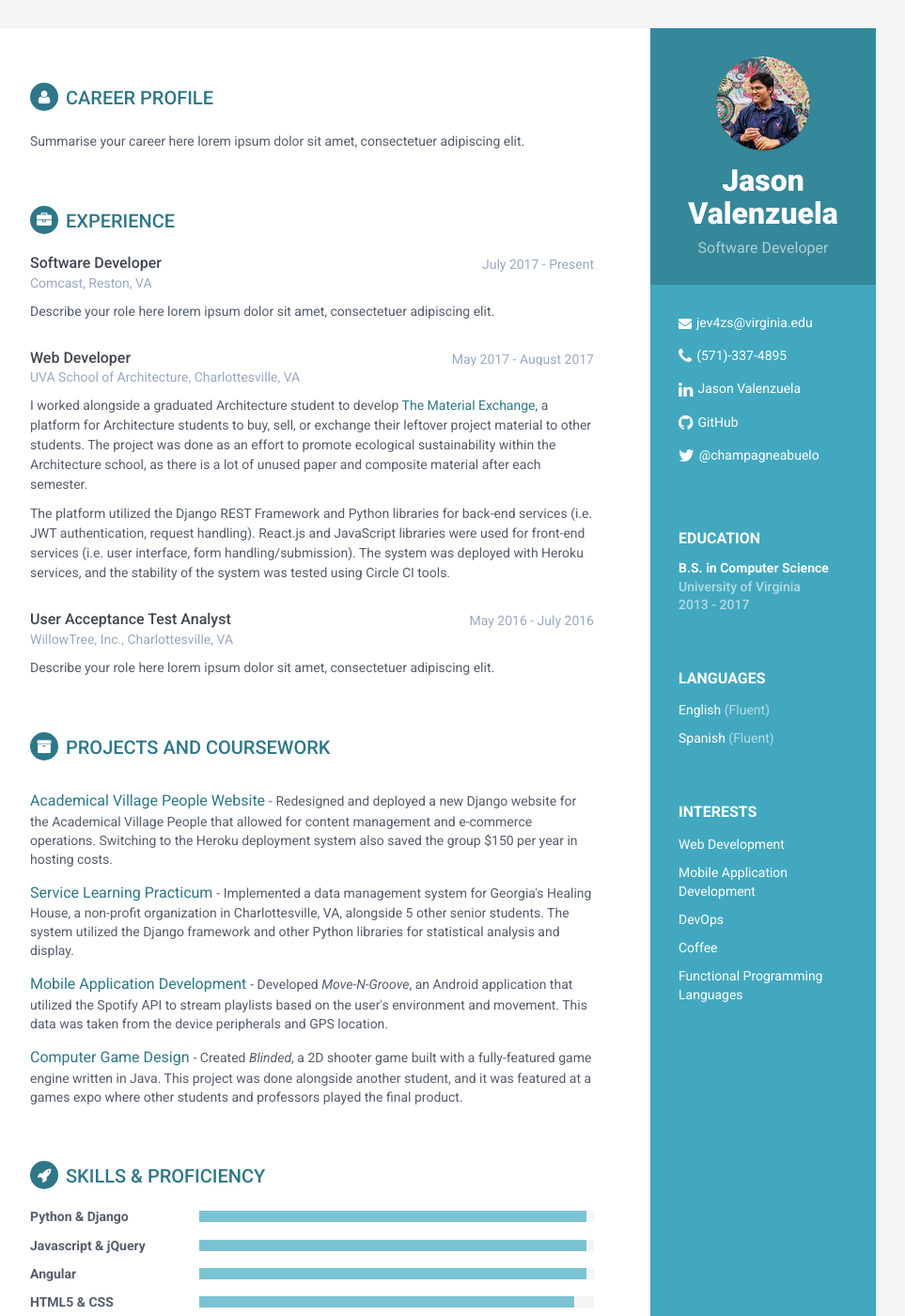
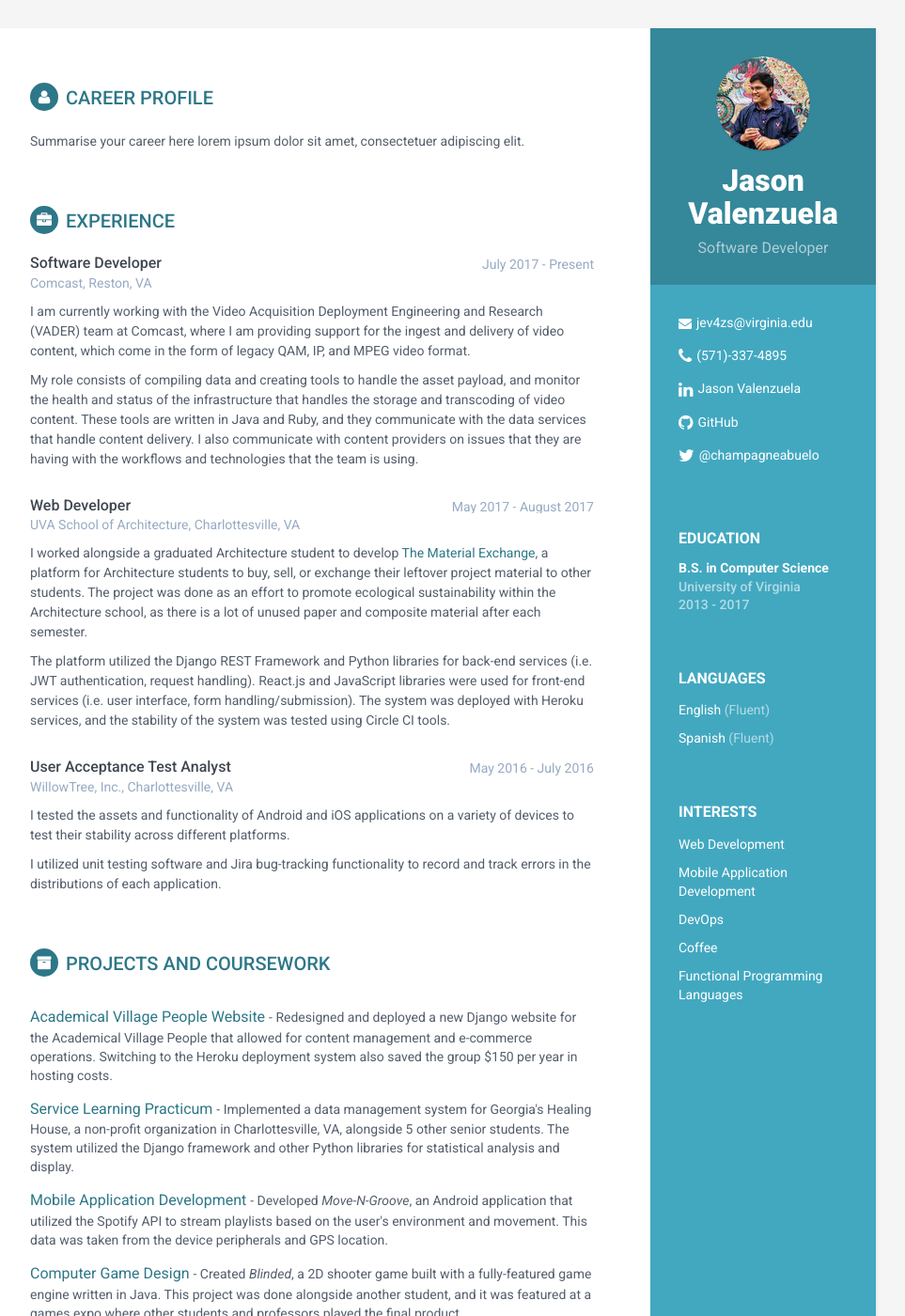
Before and after one commit to champagneabuelo/champagneabuelo.github.io, a Jekyll site: the page built from index.html, in a window 1280 px wide and 1400 px high. Shown: the whole window at 94% size, without its empty margins (188-1151 px from the left). Built offline with Jekyll 4.4.1, drawn with Linux system fonts in a browser that asks for light colours.

Commit message:
Update experience.html

```diff
--- a/_includes/experience.html
+++ b/_includes/experience.html
@@ -4,23 +4,46 @@
                 <div class="item">
                     <div class="meta">
                         <div class="upper-row">
-                            <h3 class="job-title">Software Developer</h3>
-                            <div class="time">July 2017 - Present</div>
+                            <h3 class="job-title">
+                              Software Developer
+                            </h3>
+                            <div class="time">
+                              July 2017 - Present
+                            </div>
                         </div><!--//upper-row-->
-                        <div class="company">Comcast, Reston, VA</div>
+                        <div class="company">
+                          Comcast, Reston, VA
+                        </div>
                     </div><!--//meta-->
                     <div class="details">
-                        <p>Describe your role here lorem ipsum dolor sit amet, consectetuer adipiscing elit.</p>
+                      <p>
+                      I am currently working with the Video Acquisition Deployment Engineering and Research (VADER) team at
+                      Comcast, where I am providing support for the ingest and delivery of video content, which come in the
+                      form of legacy QAM, IP, and MPEG video format.
+                      </p>
+                      <p>
+                      My role consists of compiling data and creating tools to handle the asset payload, and monitor the health
+                      and status of the infrastructure that handles the storage and transcoding of video content. These tools
+                      are written in Java and Ruby, and they communicate with the data services that handle content delivery.
+                      I also communicate with content providers on issues that they are having with the workflows and technologies
+                      that the team is using.
+                      </p>
                     </div><!--//details-->
                 </div><!--//item-->
 
                 <div class="item">
                     <div class="meta">
                         <div class="upper-row">
-                            <h3 class="job-title">Web Developer</h3>
-                            <div class="time">May 2017 - August 2017</div>
+                            <h3 class="job-title">
+                              Web Developer
+                            </h3>
+                            <div class="time">
+                              May 2017 - August 2017
+                            </div>
                         </div><!--//upper-row-->
-                        <div class="company">UVA School of Architecture, Charlottesville, VA</div>
+                        <div class="company">
+                          UVA School of Architecture, Charlottesville, VA
+                        </div>
                     </div><!--//meta-->
                     <div class="details">
                         <p>
@@ -42,13 +65,26 @@
                 <div class="item">
                     <div class="meta">
                         <div class="upper-row">
-                            <h3 class="job-title">User Acceptance Test Analyst</h3>
-                            <div class="time">May 2016 - July 2016</div>
+                            <h3 class="job-title">
+                              User Acceptance Test Analyst
+                            </h3>
+                            <div class="time">
+                              May 2016 - July 2016
+                            </div>
                         </div><!--//upper-row-->
-                        <div class="company">WillowTree, Inc., Charlottesville, VA </div>
+                        <div class="company">
+                          WillowTree, Inc., Charlottesville, VA
+                        </div>
                     </div><!--//meta-->
                     <div class="details">
-                        <p>Describe your role here lorem ipsum dolor sit amet, consectetuer adipiscing elit. </p>
+                        <p>
+                        I tested the assets and functionality of Android and iOS applications on a variety of devices to test
+                        their stability across different platforms.
+                        </p>
+                        <p>
+                        I utilized unit testing software and Jira bug-tracking functionality to record and track errors in the
+                        distributions of each application.
+                        </p>
                     </div><!--//details-->
                 </div><!--//item-->
 
```
